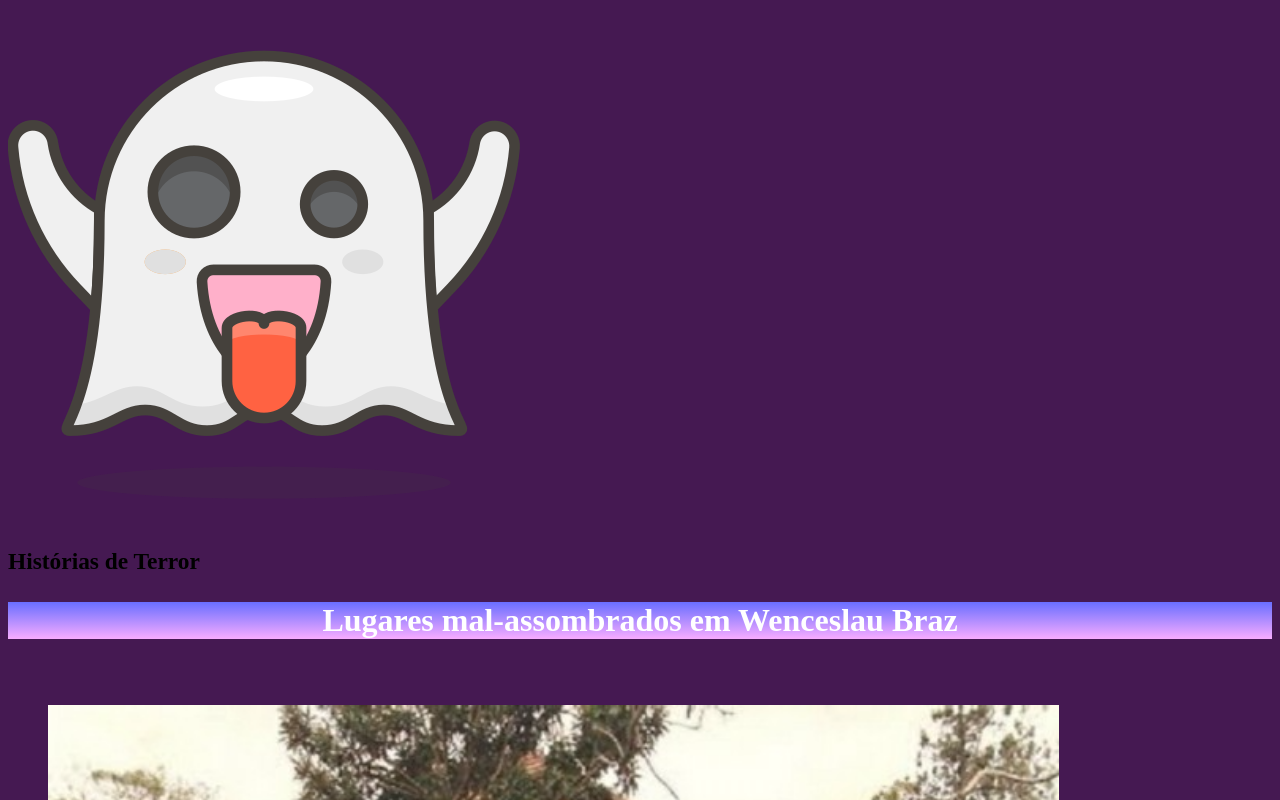
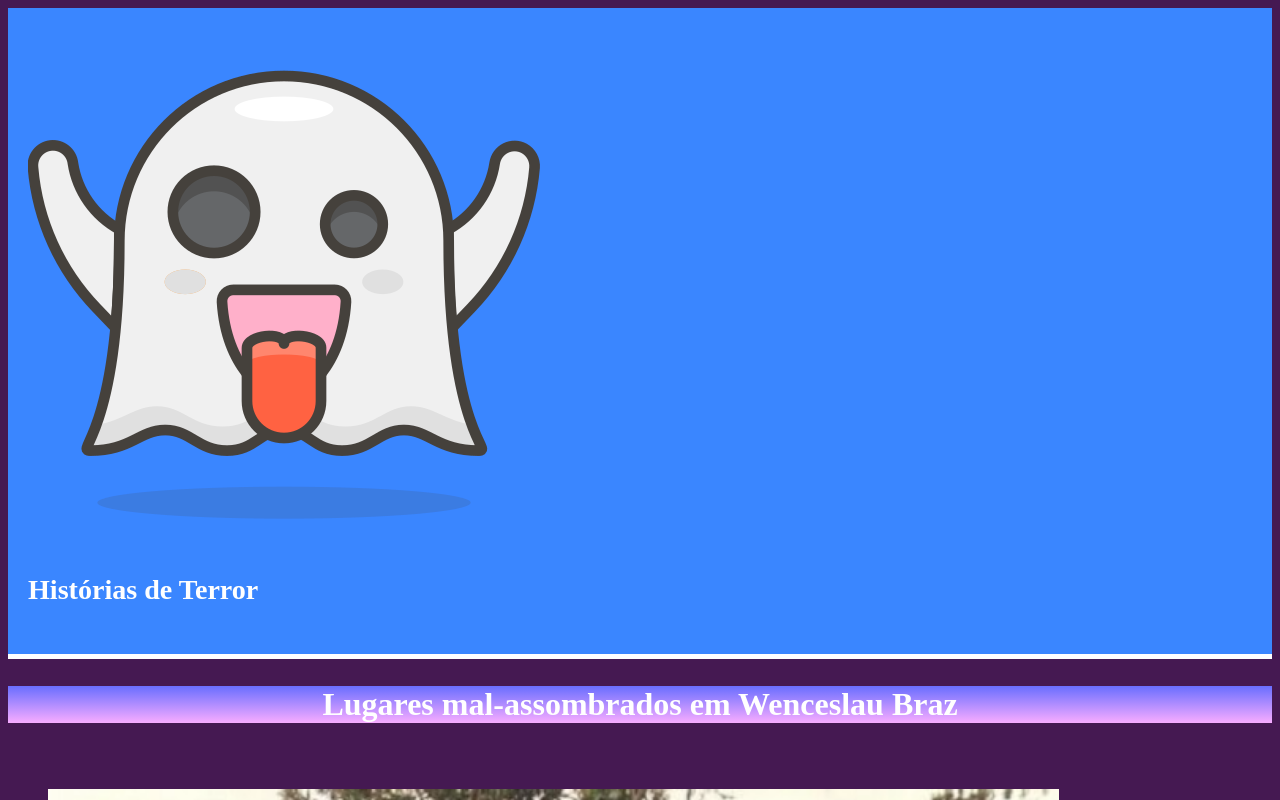
Before and after one commit to kheronn/ge_pensamento_turma_s, a plain HTML site: page index.html in a window 1280 px wide. Shown: the top 800 px of the page. Drawn offline with Linux system fonts and the light colour scheme.

Commit message:
estilizando o cabeçalho

```diff
--- a/style.css
+++ b/style.css
@@ -6,6 +6,14 @@ body {
     text-align: left;
     font-size: 20px;
     background-color: #451952;
+}
+
+.cabecalho{
+    padding: 20px;
+    background-color: #3a86ff;
+    border-bottom: 5px solid white;
+    font-size: 24px;
+    color: white;
 }
 
 #titulo {
```
